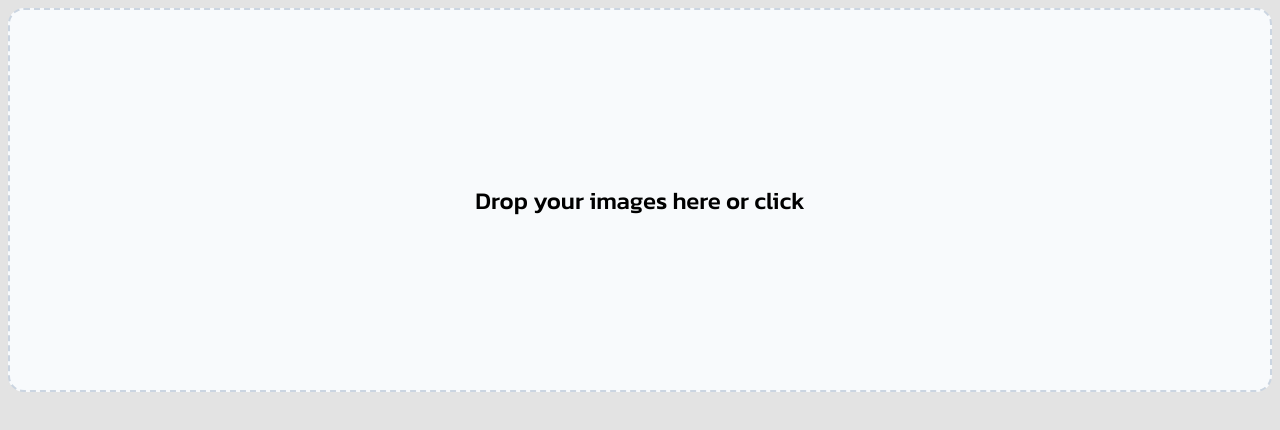
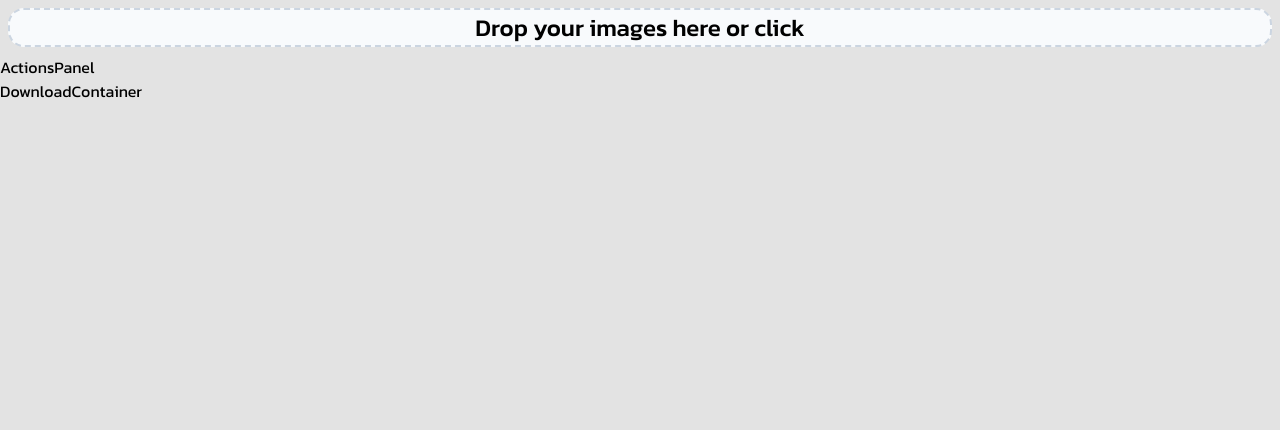
Before and after one commit to hungrysamurai/images_converter, a React (Vite) app: page / in a window 1280 px wide. Shown: the top 430 px of the page. Built offline with nearby package versions, Linux system fonts and the light colour scheme.

Commit message:
color vars

```diff
--- a/src/App.jsx
+++ b/src/App.jsx
@@ -1,11 +1,17 @@
 import GlobalStyles from "./GlobalStyles";
-import ImagesUploadArea from "./components/ImagesUploadArea";
+
+import UploadContainer from "./components/UploadContainer";
+import ActionsPanel from "./components/ActionsPanel";
+import DownloadContainer from "./components/DownloadContainer";
 
 function App() {
   return (
     <>
       <GlobalStyles />
-      <ImagesUploadArea />
+
+      <UploadContainer />
+      <ActionsPanel />
+      <DownloadContainer />
     </>
   );
 }
--- a/src/GlobalStyles.jsx
+++ b/src/GlobalStyles.jsx
@@ -51,6 +51,10 @@ const GlobalStyles = createGlobalStyle`
     --format-color-gif:#2EC4B6;
     --format-color-pdf:#FF9F1C;
 
+    --container-inner-shadow: box-shadow: 0px 24px 48px 0px rgba(0, 0, 0, 0.25) inset;
+    --image-element-shadow: box-shadow: 0px 2px 2px 0px rgba(0, 0, 0, 0.25);
+    --icon-inner-shadow: box-shadow: 0px 2px 2px 0px rgba(0, 0, 0, 0.25) inset;
+
     height: 100vh;
     width: 100vw;
     background-color: var(--bg-container-gray);
--- a/src/components/ActionsPanel.jsx
+++ b/src/components/ActionsPanel.jsx
@@ -0,0 +1,5 @@
+const ActionsPanel = () => {
+  return <div>ActionsPanel</div>;
+};
+
+export default ActionsPanel;
--- /dev/null
+++ b/src/components/DownloadContainer.jsx
@@ -0,0 +1,5 @@
+const DownloadContainer = () => {
+  return <div>DownloadContainer</div>;
+};
+
+export default DownloadContainer;
--- a/src/components/ImagesUploadArea.jsx
+++ b/src/components/UploadContainer.jsx
@@ -6,7 +6,7 @@ import { addSourceFile } from "../store/slices/sourceFilesSlice/sourceFilesSlice
 
 import { checkFileType } from "../utils/checkFileType";
 
-const ImagesUploadArea = () => {
+const UploadContainer = () => {
   // const rawImages = useSelector((state) => state.rawImages.rawFiles);
   const dispatch = useDispatch();
 
@@ -54,6 +54,7 @@ const ImagesUploadArea = () => {
   };
 
   return (
+    <StyledUploadContainer>
       <StyledImagesUploadArea
         id="form-file-upload"
         onDragEnter={handleDrag}
@@ -87,8 +88,11 @@ const ImagesUploadArea = () => {
           ></div>
         )}
       </StyledImagesUploadArea>
+    </StyledUploadContainer>
   );
 };
+
+const StyledUploadContainer = styled.div``;
 
 const StyledImagesUploadArea = styled.form`
   height: 50%;
@@ -140,4 +144,4 @@ const StyledImagesUploadArea = styled.form`
   }
 `;
 
-export default ImagesUploadArea;
+export default UploadContainer;
```
Also changed, not shown: src/components/ImagesDownloadArea.jsx (deleted). Lines whose indentation alone changed are shown as unchanged.
